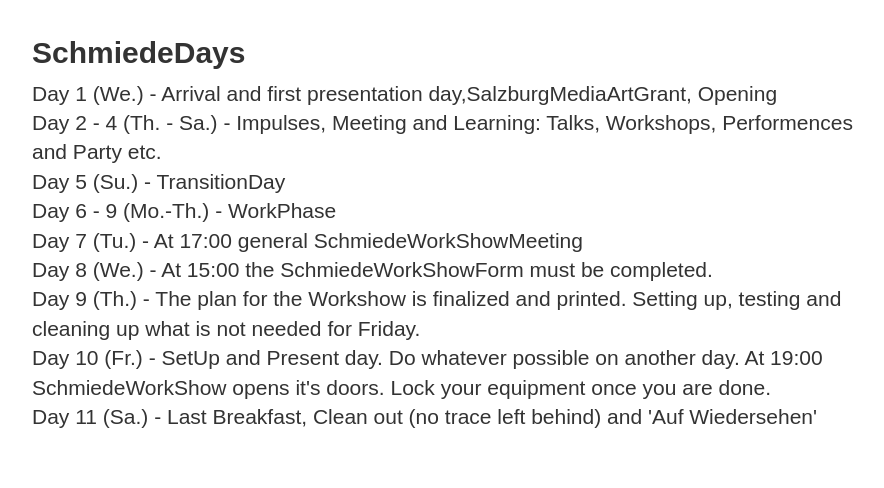
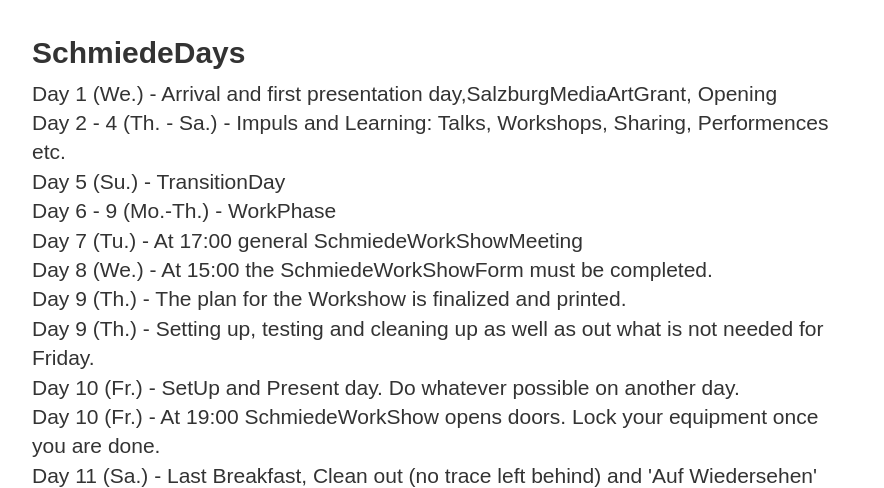
Before and after one commit to philippWassibauer/schmiede_web, a Jekyll site: the page built from apply/index.html, in a window 1280 px wide and 900 px high, scrolled down 1721 px, cut to the strip 149-637 px from the top of the window. Shown: the whole strip, without its empty margins (148-1032 px from the left). Built offline with Jekyll 4.4.1, drawn with Linux system fonts in a browser that asks for light colours; Markdown is read by kramdown in place of the engine named in the settings.

Commit message:
Update index.html

```diff
--- a/apply/index.html
+++ b/apply/index.html
@@ -62,13 +62,15 @@ title: Schmiede Application
       <h2 style="margin-top: 40px;">SchmiedeDays</h2>
       <p class="lead">
        Day 1  (We.)           - Arrival and first presentation day,SalzburgMediaArtGrant, Opening <br />
-       Day 2 - 4 (Th. - Sa.) - Impulses, Meeting and Learning: Talks, Workshops, Performences and Party etc. <br />
+       Day 2 - 4 (Th. - Sa.)  - Impuls and Learning: Talks, Workshops, Sharing, Performences etc. <br />
        Day 5  (Su.)           - TransitionDay <br />
-       Day 6 - 9 (Mo.-Th.)   - WorkPhase <br />
+       Day 6 - 9 (Mo.-Th.)    - WorkPhase <br />
        Day 7  (Tu.)           - At 17:00 general SchmiedeWorkShowMeeting <br />
        Day 8  (We.)           - At 15:00 the SchmiedeWorkShowForm must be completed. <br />
-       Day 9  (Th.)           - The plan for the Workshow is finalized and printed. Setting up, testing and cleaning up what is not needed for Friday.<br />
-       Day 10 (Fr.)           - SetUp and Present day. Do whatever possible on another day. At 19:00 SchmiedeWorkShow opens it's doors. Lock your equipment once you are done.<br />
+       Day 9  (Th.)           - The plan for the Workshow is finalized and printed.  <br />
+       Day 9  (Th.)           - Setting up, testing and cleaning up as well as out what is not needed for Friday.<br />
+       Day 10 (Fr.)           - SetUp and Present day. Do whatever possible on another day.  <br />
+       Day 10 (Fr.)           - At 19:00 SchmiedeWorkShow opens doors. Lock your equipment once you are done.<br />
        Day 11 (Sa.)           - Last Breakfast, Clean out (no trace left behind) and 'Auf Wiedersehen' <br />
 
       </p>
```
